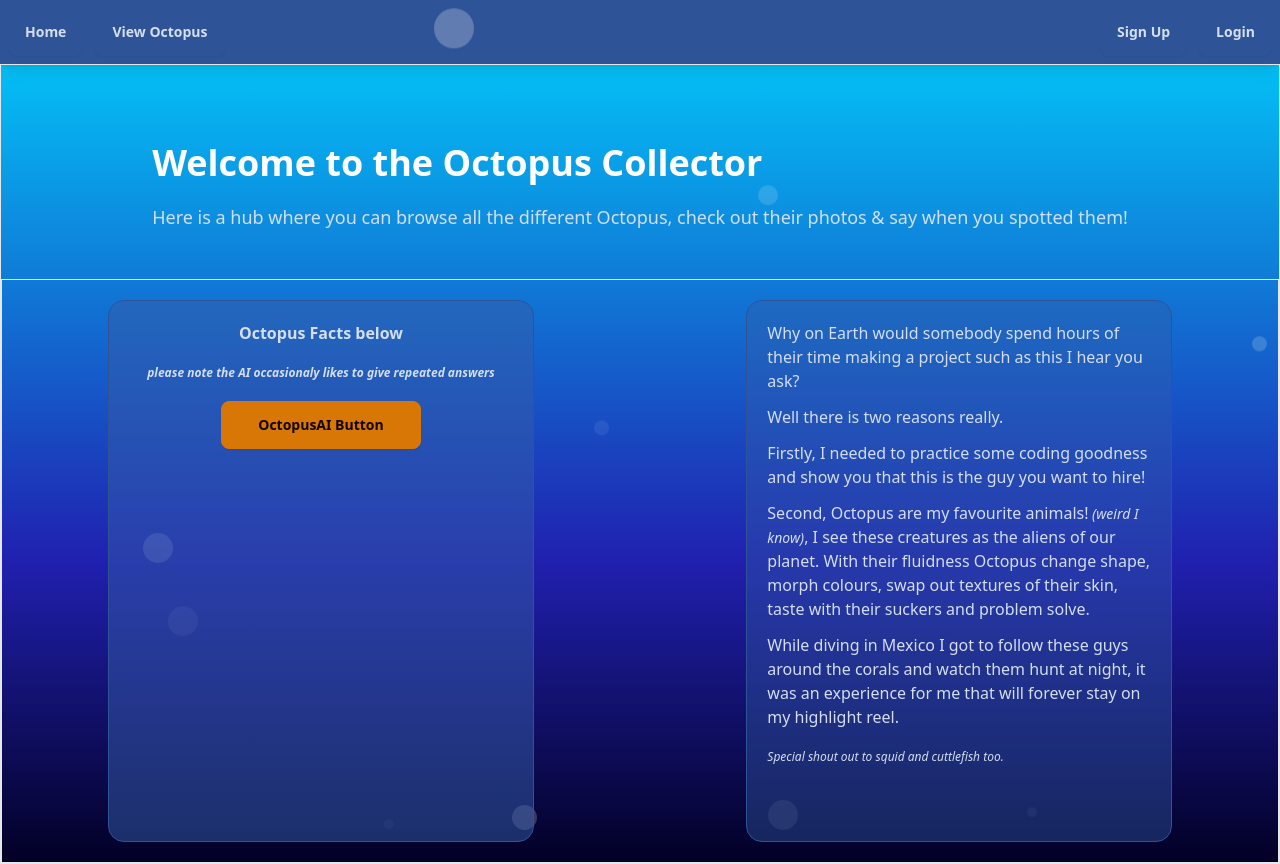
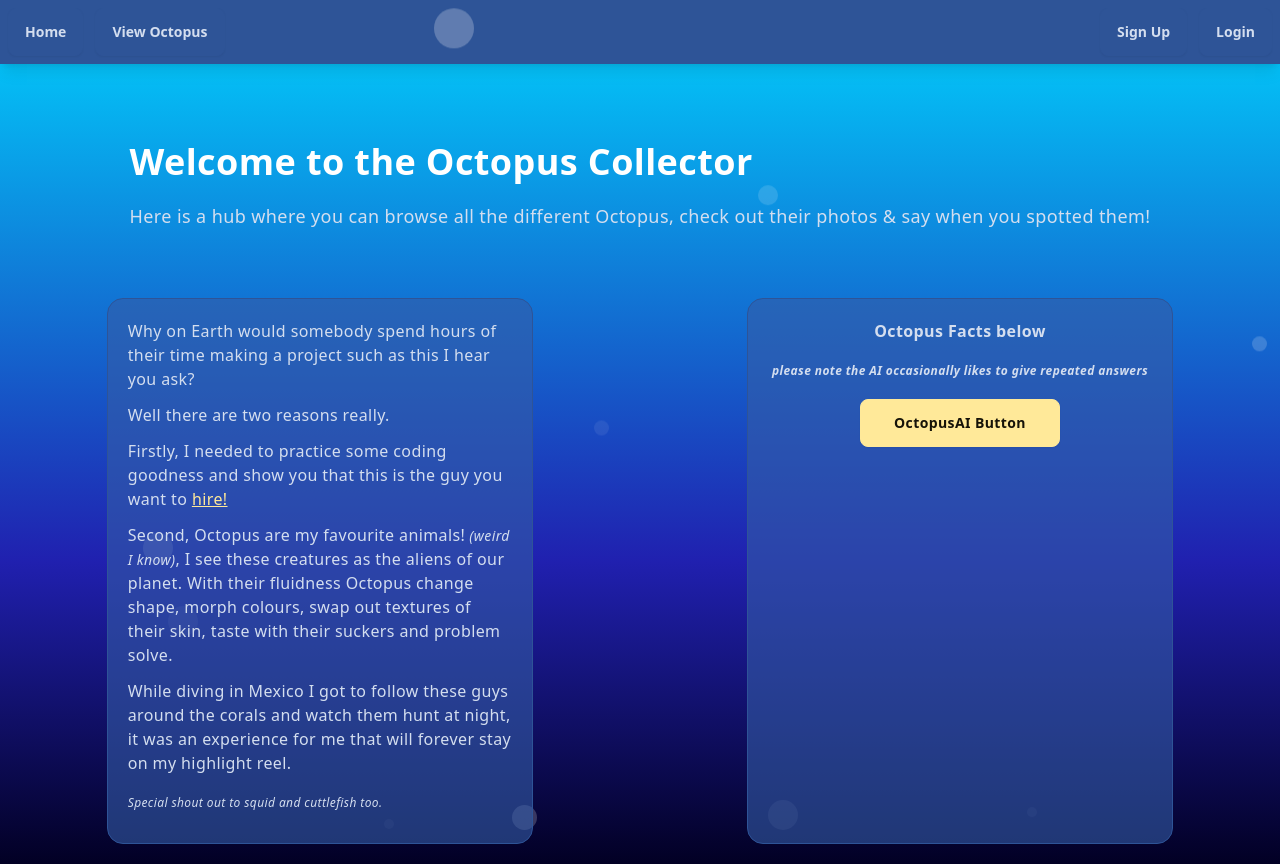
Before and after one commit to joefreeman8/octopus-collector-fe, a React (Vite) app: page / in a window 1280 px wide. Built offline with nearby package versions, Linux system fonts and the light colour scheme; no server answers; a web font is replaced by a local one.

Commit message:
small tweaks to home page, added a tooltip of desperation

```diff
--- a/src/components/auth/Login.jsx
+++ b/src/components/auth/Login.jsx
@@ -39,7 +39,6 @@ export default function Login({ toast }) {
     } catch (err) {
       const errorMessage = err.response.data
       Object.values(errorMessage).forEach(error => {
-        console.log(error)
         toast.info(error, {
           position: "top-right",
           autoClose: 5000,
--- a/src/components/common/Home.jsx
+++ b/src/components/common/Home.jsx
@@ -23,7 +23,7 @@ export default function Home() {
 
     try {
       const { choices } = await openai.chat.completions.create({
-        model: import.meta.env.VITE_APP_OPENAI_MODE,
+        model: import.meta.env.VITE_APP_OPENAI_MODEL,
         messages: [{ role: 'user', content: 'Give me a really cool octopus fact, it can be generic or from any species if they have a unique fact.' }]
 
       })
@@ -39,32 +39,25 @@ export default function Home() {
   console.log(openAIResponse)
 
   return (
-    <div className="h-screen flex justify-center">
-      <div className="container h-screen flex flex-col items-center border">
+    <div className="h-screen flex justify-center tracking-wide">
+      <div className="container h-screen flex flex-col items-center">
         <div className="mt-5 h-1/5 flex items-end justify-center">
           <div className="flex flex-col">
             <h1 className="text-white text-4xl font-bold">Welcome to the Octopus Collector</h1>
             <p className="text-lg mt-5">Here is a hub where you can browse all the different Octopus, check out their photos & say when you spotted them!</p>
           </div>
         </div>
-        <div className="container h-4/5 mt-12 flex flex-row justify-around border">
-          <div className="my-5 flex md:w-1/3 card card-bordered bg-base-100 bg-opacity-50">
-            <h2 className=" text-center font-bold p-5">Octopus Facts below</h2>
-            <span className="text-xs text-center font-bold italic">please note the AI occasionaly likes to give repeated answers</span>
-            <button className='btn btn-warning mt-5 mx-28' onClick={handleSubmit}>OctopusAI Button</button>
-            {openAIResponse && (
-              <p className="p-5">{openAIResponse}</p>
-            )}
-          </div>
-          <div className="my-5 flex md:w-1/3 card card-bordered bg-base-100 bg-opacity-40">
+        <div className="container h-4/5 mt-12 flex flex-row justify-around">
+
+          <div className="my-5 flex md:w-1/3 card card-bordered bg-base-100 bg-opacity-60 tracking-wide">
             <p className="px-5 pt-5">
               Why on Earth would somebody spend hours of their time making a project such as this I hear you ask?
             </p>
             <p className="px-5 pt-3">
-              Well there is two reasons really.
+              Well there are two reasons really.
             </p>
             <p className="px-5 pt-3">
-              Firstly, I needed to practice some coding goodness and show you that this is the guy you want to hire!
+              Firstly, I needed to practice some coding goodness and show you that this is the guy you want to <span className="tooltip text-accent underline" data-tip="pretty please">hire!</span>
             </p>
             <p className="px-5 pt-3">
               Second, Octopus are my favourite animals!
@@ -78,6 +71,14 @@ export default function Home() {
               Special shout out to squid and cuttlefish too.
             </p>
           </div>
+          <div className="my-5 flex md:w-1/3 card card-bordered bg-base-100 bg-opacity-60 tracking-wide">
+            <h2 className=" text-center font-bold p-5">Octopus Facts below</h2>
+            <span className="text-xs text-center font-bold italic">please note the AI occasionally likes to give repeated answers</span>
+            <button className='btn btn-accent mt-5 mx-28' onClick={handleSubmit}>OctopusAI Button</button>
+            {openAIResponse && (
+              <p className="p-5">{openAIResponse}</p>
+            )}
+          </div>
         </div>
       </div>
     </div >
```
